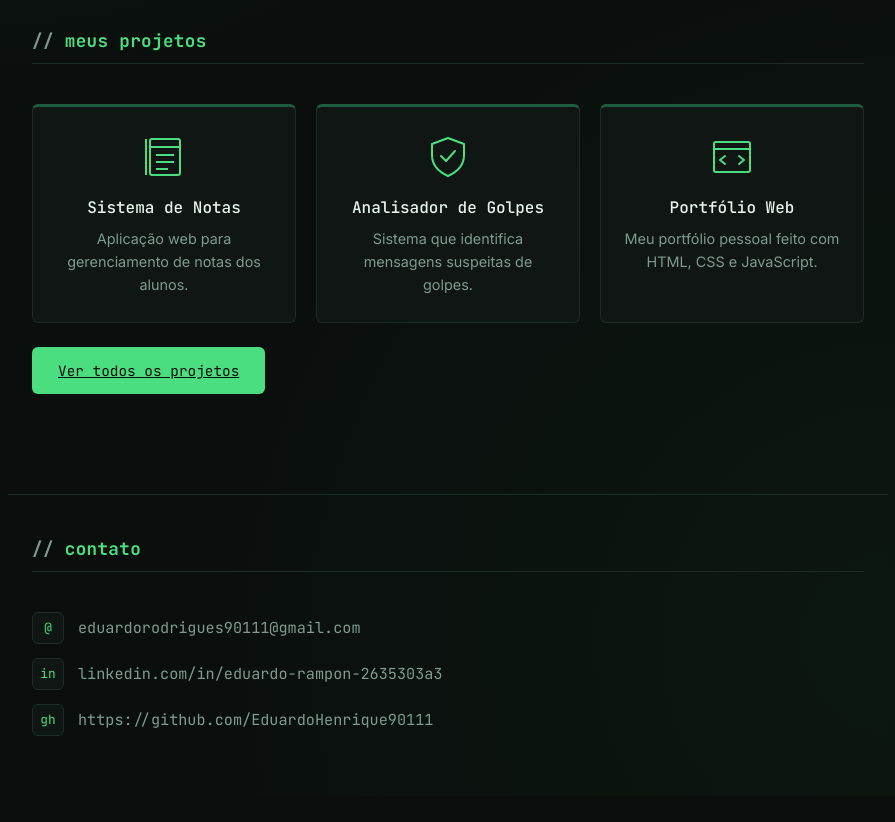
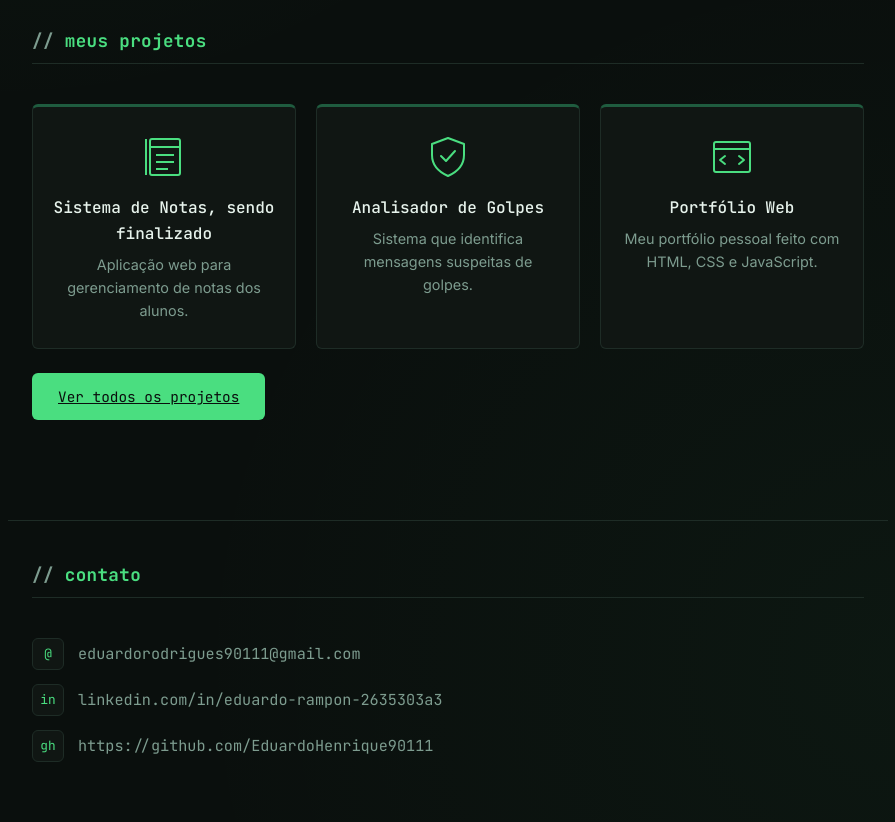
Before and after one commit to EduardoHenrique90111/Portf-lio, a plain HTML site: page index.html in a window 1280 px wide. Shown: the part 758-1580 px from the top of the page, without its empty margins (192-1087 px from the left). Before the commit the page ends 1554 px from the top, so only its background shows below. Drawn offline with Linux system fonts and the light colour scheme.

Commit message:
Update index.html

```diff
--- a/index.html
+++ b/index.html
@@ -77,7 +77,7 @@
                     </svg>
                 </div>
                 <div class="projeto-conteudo">
-                    <h3 class="notas">Sistema de Notas</h3>
+                    <h3 class="notas">Sistema de Notas, sendo finalizado</h3>
                     <p>Aplicação web para gerenciamento de notas dos alunos.</p>
                 </div>
             </div>
```
